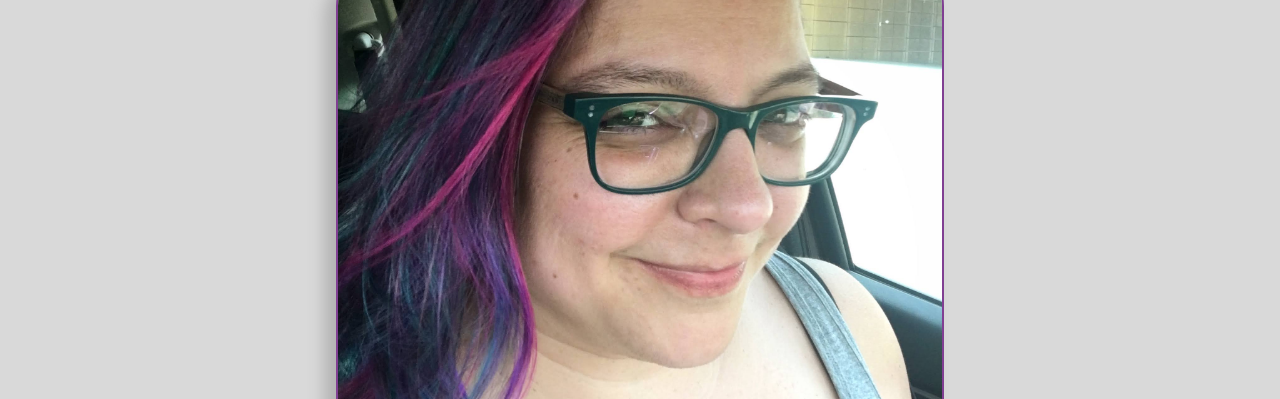
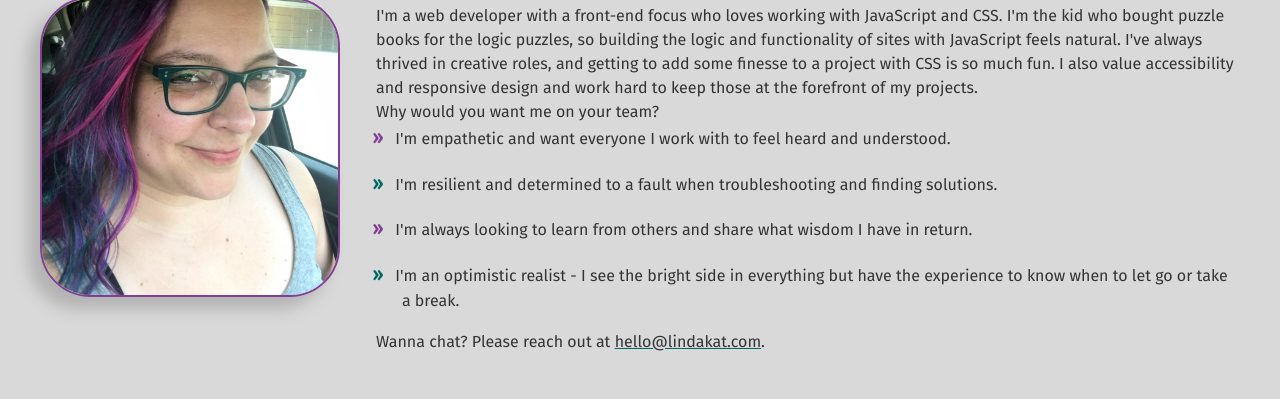
Before and after one commit to lindakatcodes/lindakatdev, an Astro site: page /about in a window 1280 px wide. Shown: the part 158-557 px from the top of the page. Built offline with nearby package versions, Linux system fonts and the light colour scheme; Astro itself is replaced by a stand-in of ours; a web font is replaced by a local one.

Commit message:
mobile styles for about page:

```diff
--- a/src/pages/about.astro
+++ b/src/pages/about.astro
@@ -11,15 +11,16 @@ import MainLayout from "../layouts/MainLayout.astro";
       class="selfie"
       alt="Woman with blue, purple, pink, and brown hair, brown eyes, green glasses, and a confident smirk."
     />
+    <div class="about-me-text">
       <h1>Who am I?</h1>
       <p>
         I'm a web developer with a front-end focus who loves working with
         JavaScript and CSS. I'm the kid who bought puzzle books for the logic
-      puzzles, so building the logic and functionality of sites with JavaScript
-      feels natural. I've always thrived in creative roles, and getting to add
-      some finesse to a project with CSS is so much fun. I also value
-      accessibility and responsive design and work hard to keep those at the
-      forefront of my projects.
+        puzzles, so building the logic and functionality of sites with
+        JavaScript feels natural. I've always thrived in creative roles, and
+        getting to add some finesse to a project with CSS is so much fun. I also
+        value accessibility and responsive design and work hard to keep those at
+        the forefront of my projects.
       </p>
       <p>
         Why would you want me on your team?
@@ -47,6 +48,7 @@ import MainLayout from "../layouts/MainLayout.astro";
           >hello@lindakat.com</span
         >.
       </p>
+    </div>
   </section>
   <section class="work-values">
     <h1>Work Values</h1>
@@ -105,6 +107,31 @@ import MainLayout from "../layouts/MainLayout.astro";
     -webkit-background-clip: text;
     -webkit-text-fill-color: transparent;
   }
+
+  @media (min-width: 1024px) {
+    .about-me {
+      display: flex;
+      align-items: center;
+      gap: 1rem;
+      padding: 0 2.5rem 1rem;
+    }
+    .selfie {
+      width: 25%;
+    }
+
+    .about-me-text {
+      margin-left: 1.25rem;
+    }
+  }
+
+  @media (min-width: 1640px) {
+    .about-me {
+      align-items: flex-end;
+    }
+    .selfie {
+      width: 20%;
+    }
+  }
 </style>
 
 <script>
```
Also changed, not shown: src/styles/global.css (+8 -0 lines). Lines whose indentation alone changed are shown as unchanged.
